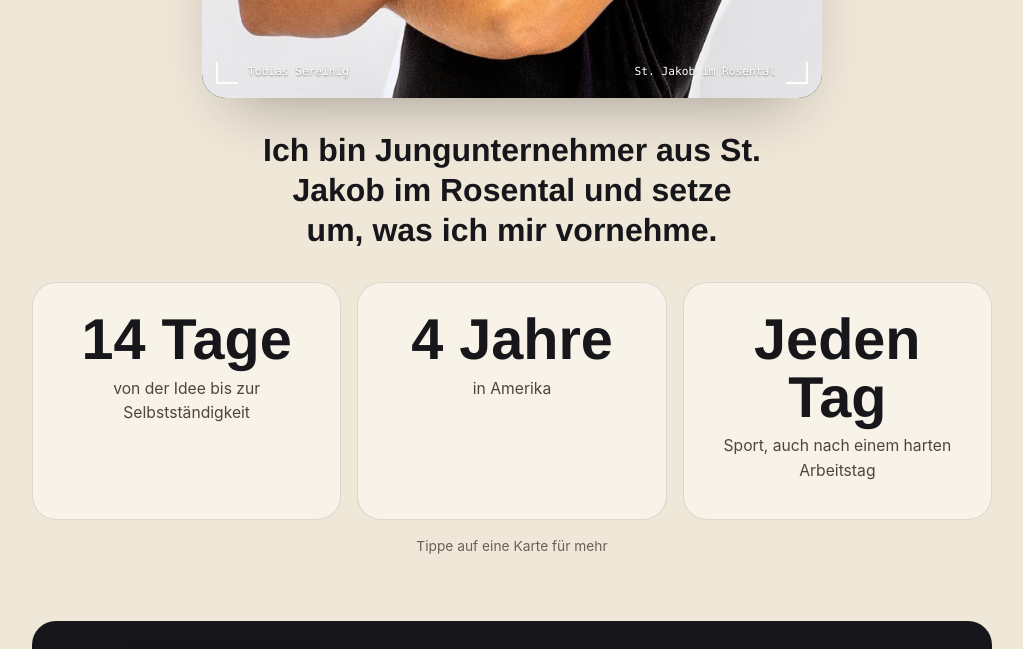
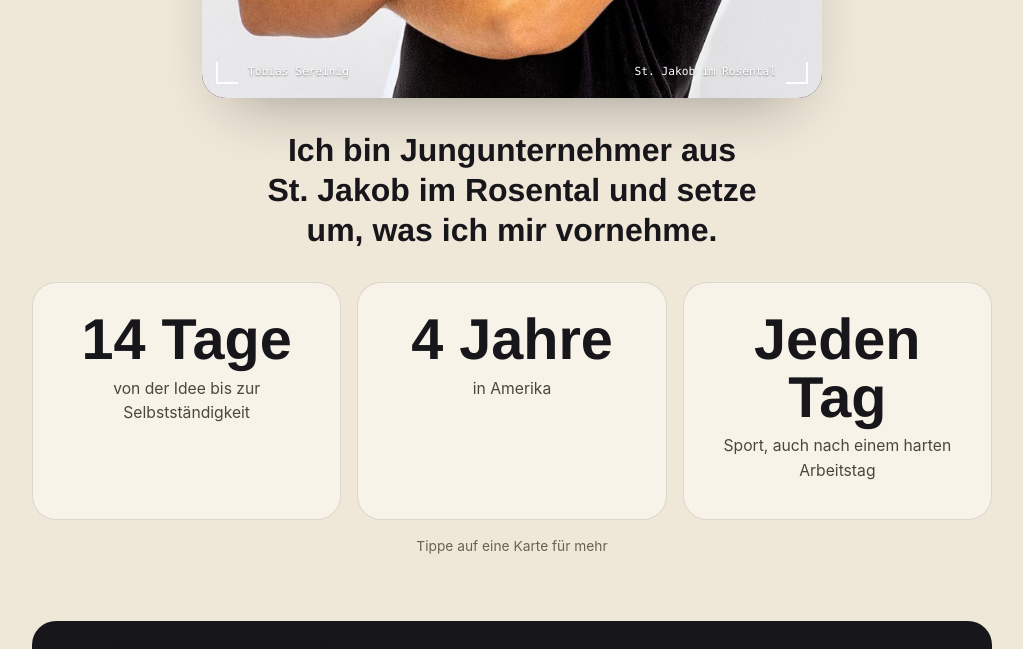
Before and after one commit to Termed30/werbeagentur, a plain HTML site: page index.html in a window 1280 px wide. Shown: the part 4060-4709 px from the top of the page, without its empty margins (128-1151 px from the left). Drawn offline with Linux system fonts and the light colour scheme.

Commit message:
St. Jakob im Rosental bricht nicht mehr um
Co-Authored-By: Claude Opus 5.5 <noreply@anthropic.com>

```diff
--- a/index.html
+++ b/index.html
@@ -502,7 +502,7 @@ footer a{color:var(--ink-2);display:inline-block;padding:12px 4px}
         <span class="focus" id="focus"></span>
         <div class="vf-ui"><span class="c tl"></span><span class="c tr"></span><span class="c bl"></span><span class="c br"></span><span class="r"><i></i>REC</span><span class="tc" id="vfTc">00:00:00</span><span class="meta"><span>Tobias Sereinig</span><span>St. Jakob im Rosental</span></span></div>
       </div>
-      <p class="me-lead reveal">Ich bin Jungunternehmer aus St. Jakob im Rosental und setze um, was ich mir vornehme.</p>
+      <p class="me-lead reveal">Ich bin Jungunternehmer aus <span style="white-space:nowrap">St.&nbsp;Jakob im Rosental</span> und setze um, was ich mir vornehme.</p>
       <div class="facts2 reveal">
         <button class="fact" type="button"><b><span class="count" data-to="14">14</span> Tage</b><span class="lbl">von der Idee bis zur Selbstständigkeit</span><span class="more">So lange hat es gedauert, bis ich meinen ersten Arbeitstag als Selbstständiger hatte.</span></button>
         <button class="fact" type="button"><b><span class="count" data-to="4">4</span> Jahre</b><span class="lbl">in Amerika</span><span class="more">Dort habe ich halbprofessionell Fußball gespielt. Die Disziplin von damals habe ich mitgenommen.</span></button>
```
